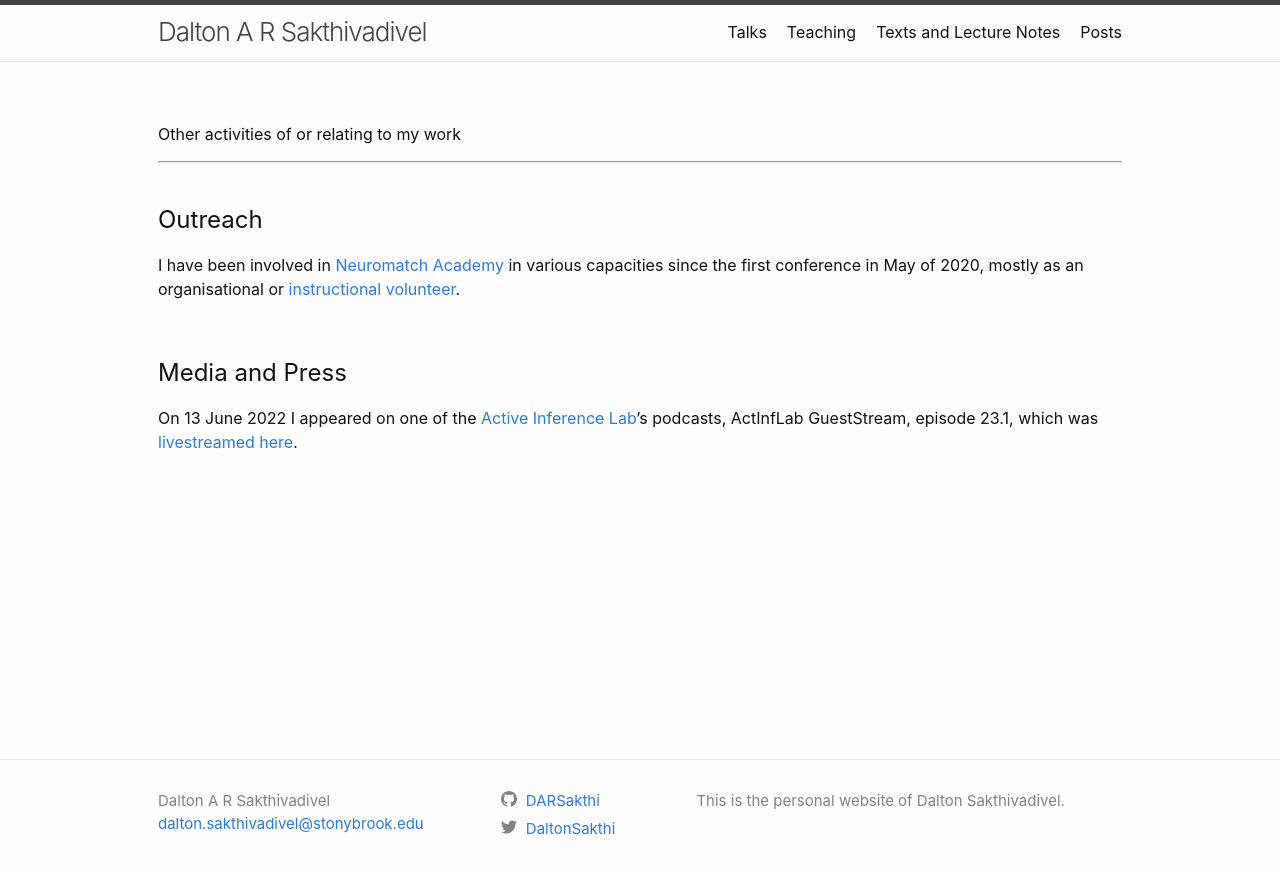
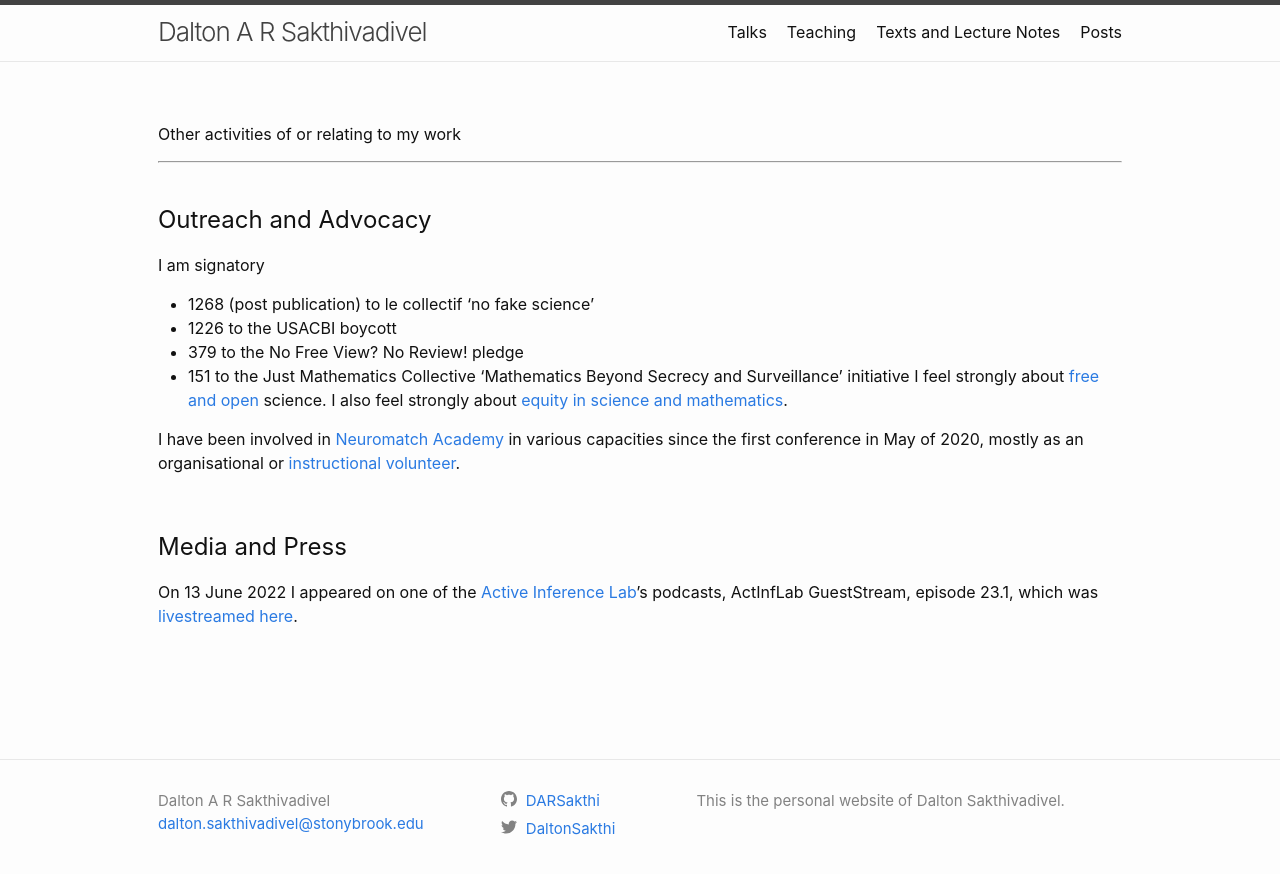
Before and after one commit to DARSakthi/DARSakthi.github.io, a Jekyll site: the page built from media.markdown, in a window 1280 px wide. Shown: the top 874 px of the page. Built offline with Jekyll 4.4.1, drawn with Linux system fonts in a browser that asks for light colours.

Commit message:
Update media.markdown

```diff
--- a/media.markdown
+++ b/media.markdown
@@ -9,7 +9,14 @@ Other activities of or relating to my work
 
 &nbsp;
 
-# Outreach
+# Outreach and Advocacy
+
+I am signatory
+- 1268 (post publication) to le collectif 'no fake science'
+- 1226 to the USACBI boycott
+- 379 to the No Free View? No Review! pledge
+- 151 to the Just Mathematics Collective 'Mathematics Beyond Secrecy and Surveillance' initiative
+I feel strongly about [free and open](https://julesh.com/2021/02/16/free-publishing/) science. I also feel strongly about [equity in science and mathematics](http://math.sfsu.edu/federico/).
 
 I have been involved in [Neuromatch Academy](https://academy.neuromatch.io) in various capacities since the first conference in May of 2020, mostly as an organisational or [instructional volunteer](https://darsakthi.github.io/teaching/2020-NMA).
 
```
